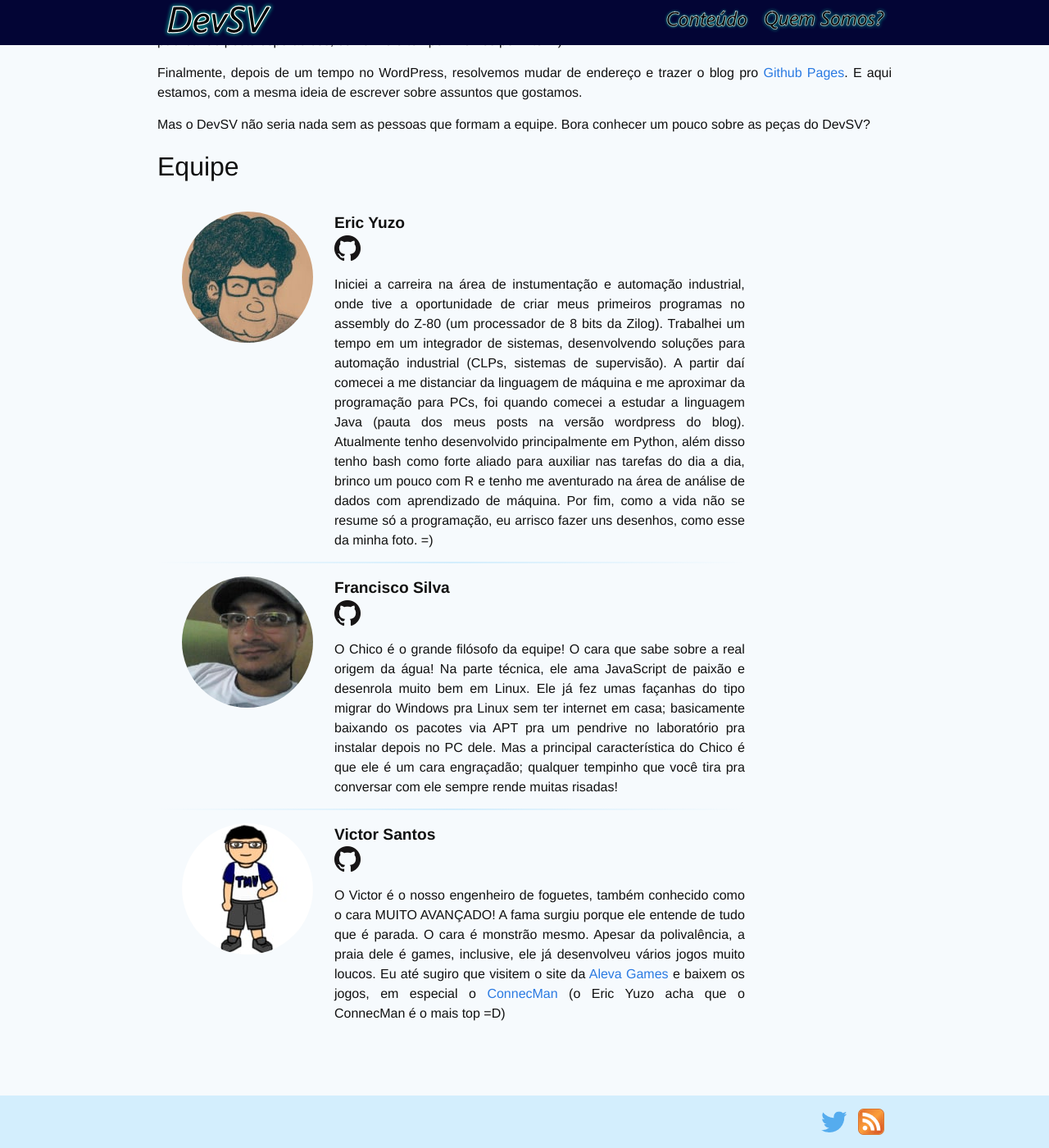
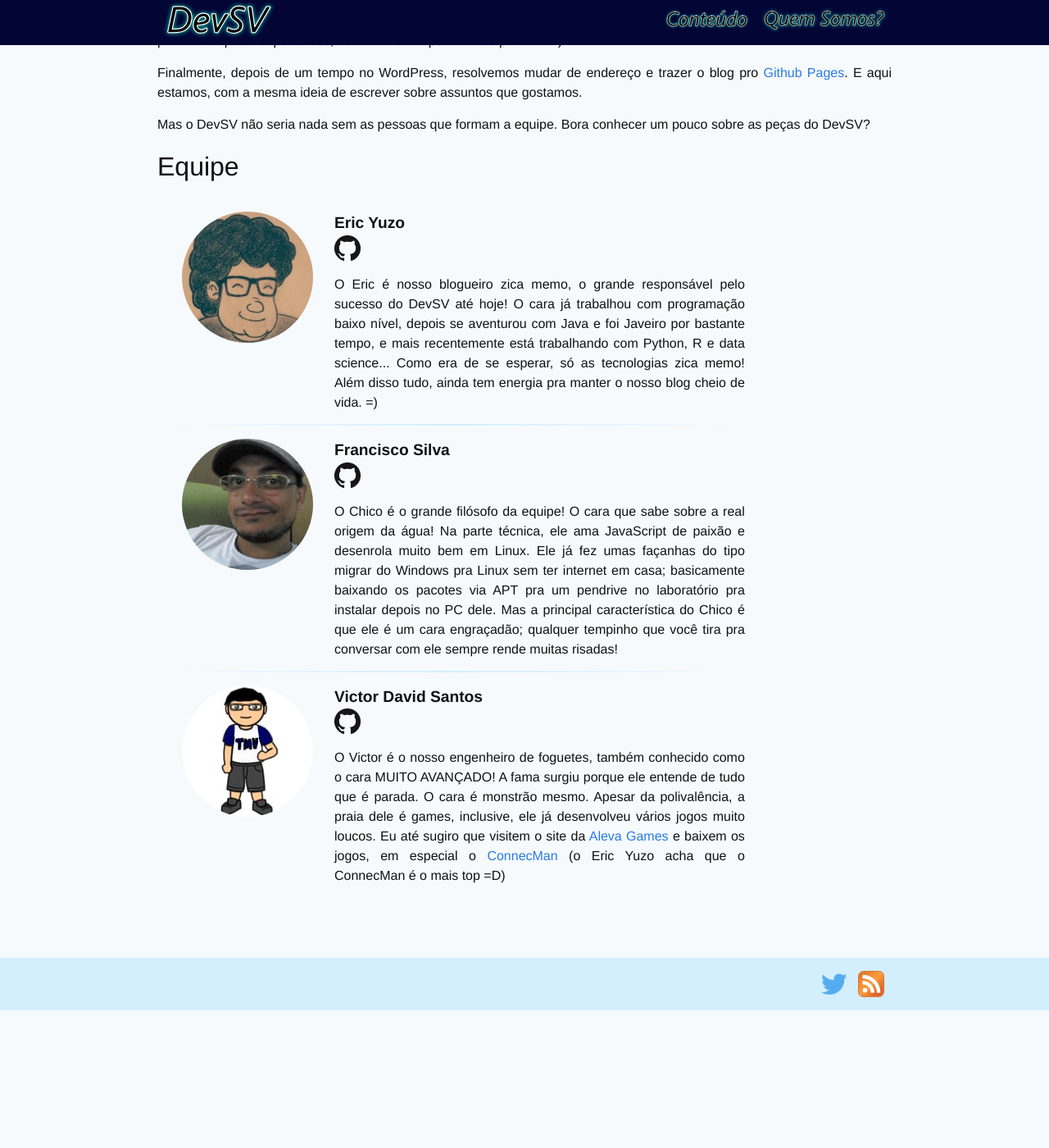
Before and after one commit to devsvbr/devsvbr.github.io, a Jekyll site: the page built from _pages/02-about.md, in a window 1280 px wide and 1400 px high, scrolled down 364 px. Shown: the whole window at 82% size. Built offline with Jekyll 4.4.1, drawn with Linux system fonts in a browser that asks for light colours; after the commit the page ends 1596 px from its top, so only the background shows below that.

Commit message:
Altera descrição do Eric. Altera nome do Victor.

```diff
--- a/_data/members.yml
+++ b/_data/members.yml
@@ -4,7 +4,7 @@
       class: "github"
       title: "GitHub"
   picture: "/img/members/yuzo.jpeg"
-  resume: "Iniciei a carreira na área de instumentação e automação industrial, onde tive a oportunidade de criar meus primeiros programas no assembly do Z-80 (um processador de 8 bits da Zilog). Trabalhei um tempo em um integrador de sistemas, desenvolvendo soluções para automação industrial (CLPs, sistemas de supervisão). A partir daí comecei a me distanciar da linguagem de máquina e me aproximar da programação para PCs, foi quando comecei a estudar a linguagem Java (pauta dos meus posts na versão wordpress do blog). Atualmente tenho desenvolvido principalmente em Python, além disso tenho bash como forte aliado para auxiliar nas tarefas do dia a dia, brinco um pouco com R e tenho me aventurado na área de análise de dados com aprendizado de máquina. Por fim, como a vida não se resume só a programação, eu arrisco fazer uns desenhos, como esse da minha foto. =)"
+  resume: "O Eric é nosso blogueiro zica memo, o grande responsável pelo sucesso do DevSV até hoje! O cara já trabalhou com programação baixo nível, depois se aventurou com Java e foi Javeiro por bastante tempo, e mais recentemente está trabalhando com Python, R e data science... Como era de se esperar, só as tecnologias zica memo! Além disso tudo, ainda tem energia pra manter o nosso blog cheio de vida. =)"
 
 - name: Francisco Silva
   links:
@@ -14,7 +14,7 @@
   picture: "/img/members/chico.jpeg"
   resume: "O Chico é o grande filósofo da equipe! O cara que sabe sobre a real origem da água! Na parte técnica, ele ama JavaScript de paixão e desenrola muito bem em Linux. Ele já fez umas façanhas do tipo migrar do Windows pra Linux sem ter internet em casa; basicamente baixando os pacotes via APT pra um pendrive no laboratório pra instalar depois no PC dele. Mas a principal característica do Chico é que ele é um cara engraçadão; qualquer tempinho que você tira pra conversar com ele sempre rende muitas risadas!"
 
-- name: Victor Santos
+- name: Victor David Santos
   links:
     - url: "https://github.com/victords"
       class: "github"
```
